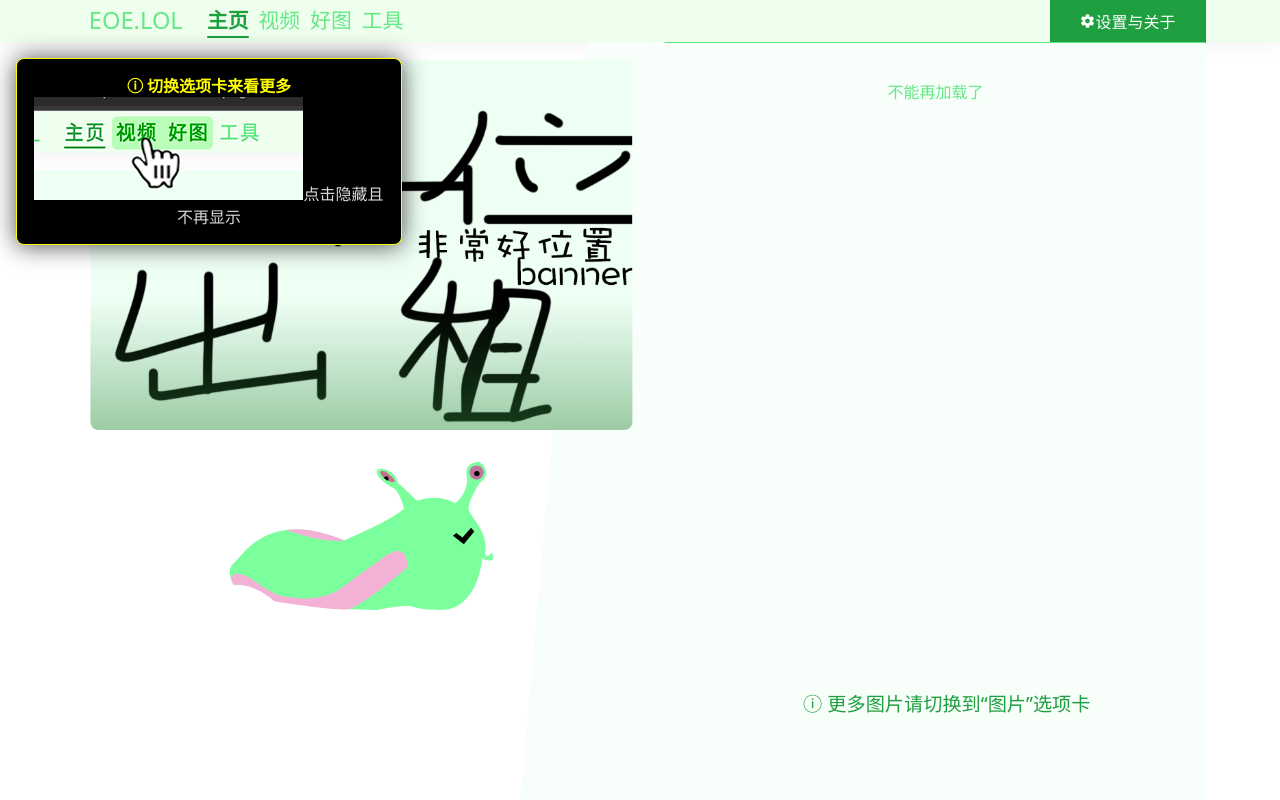
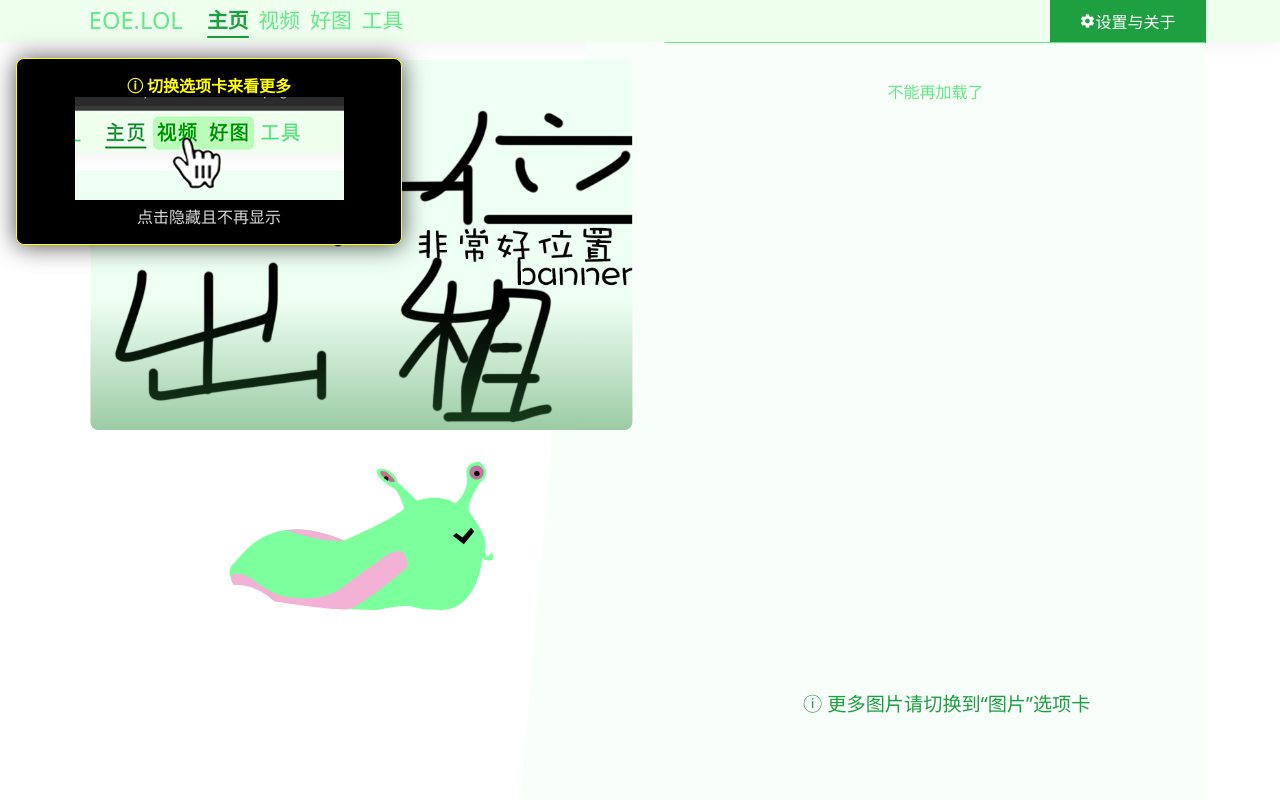
Before and after one commit to OpenEOELOL/OpenFansite, a plain HTML site: page index.html in a window 1280 px wide. Drawn offline with Linux system fonts and the light colour scheme; no server answers; a web font is replaced by a local one.

Commit message:
😌 文档排版优化

```diff
--- a/index.html
+++ b/index.html
@@ -19,7 +19,7 @@
 <body>
     <!-- <div class="alert">placeholder</div> -->
     <div class="FirstTime"><b class="tips" style="font-size: 1rem;">切换选项卡来看更多</b><img src="./example/tip.png"
-            alt="切换选项卡演示"><span>点击隐藏且不再显示</span></div>
+            alt="切换选项卡演示"><br><span>点击隐藏且不再显示</span></div>
     <header id="header">
         <div class="menu">
             <div id="headerLeft">
```
